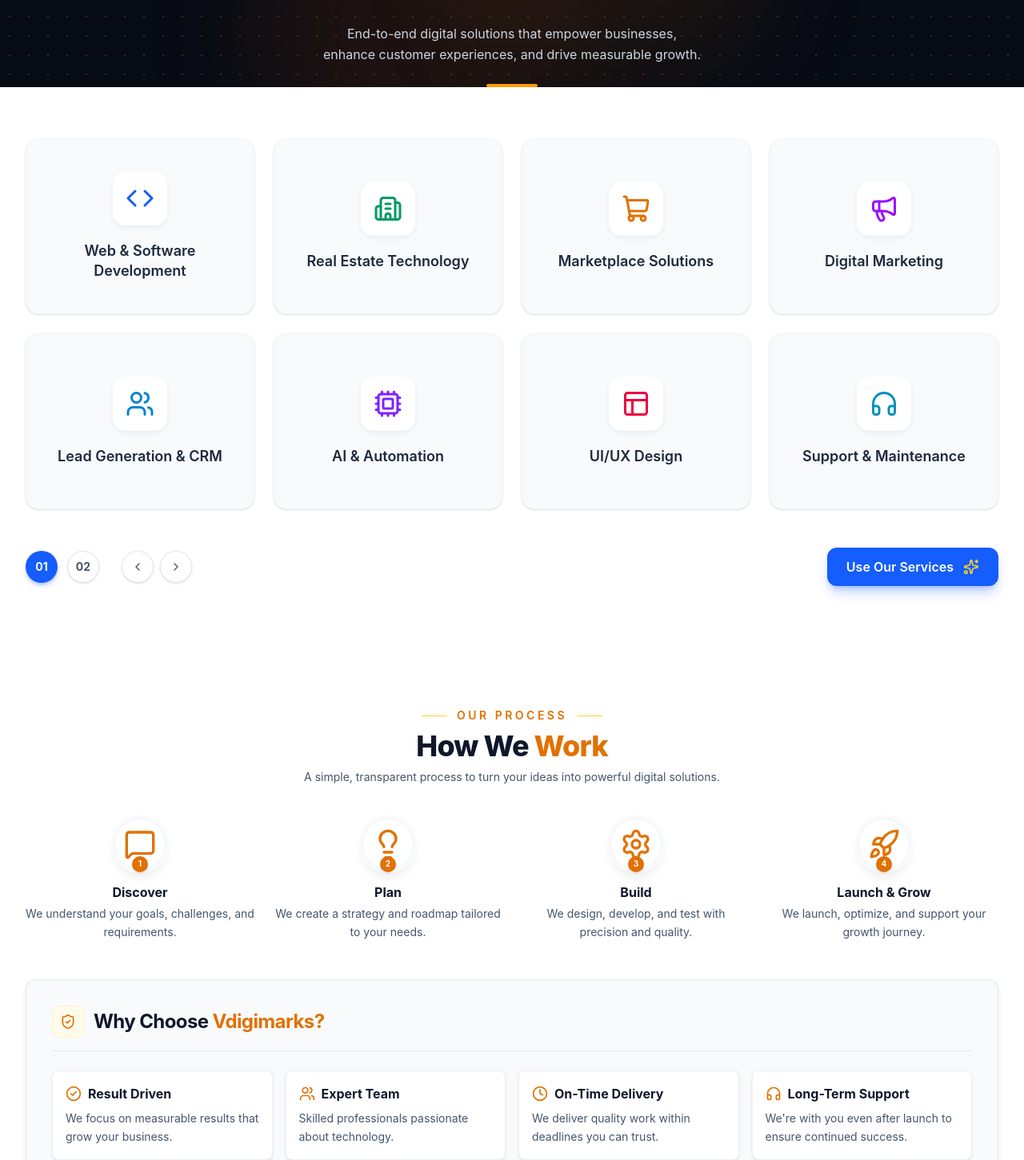
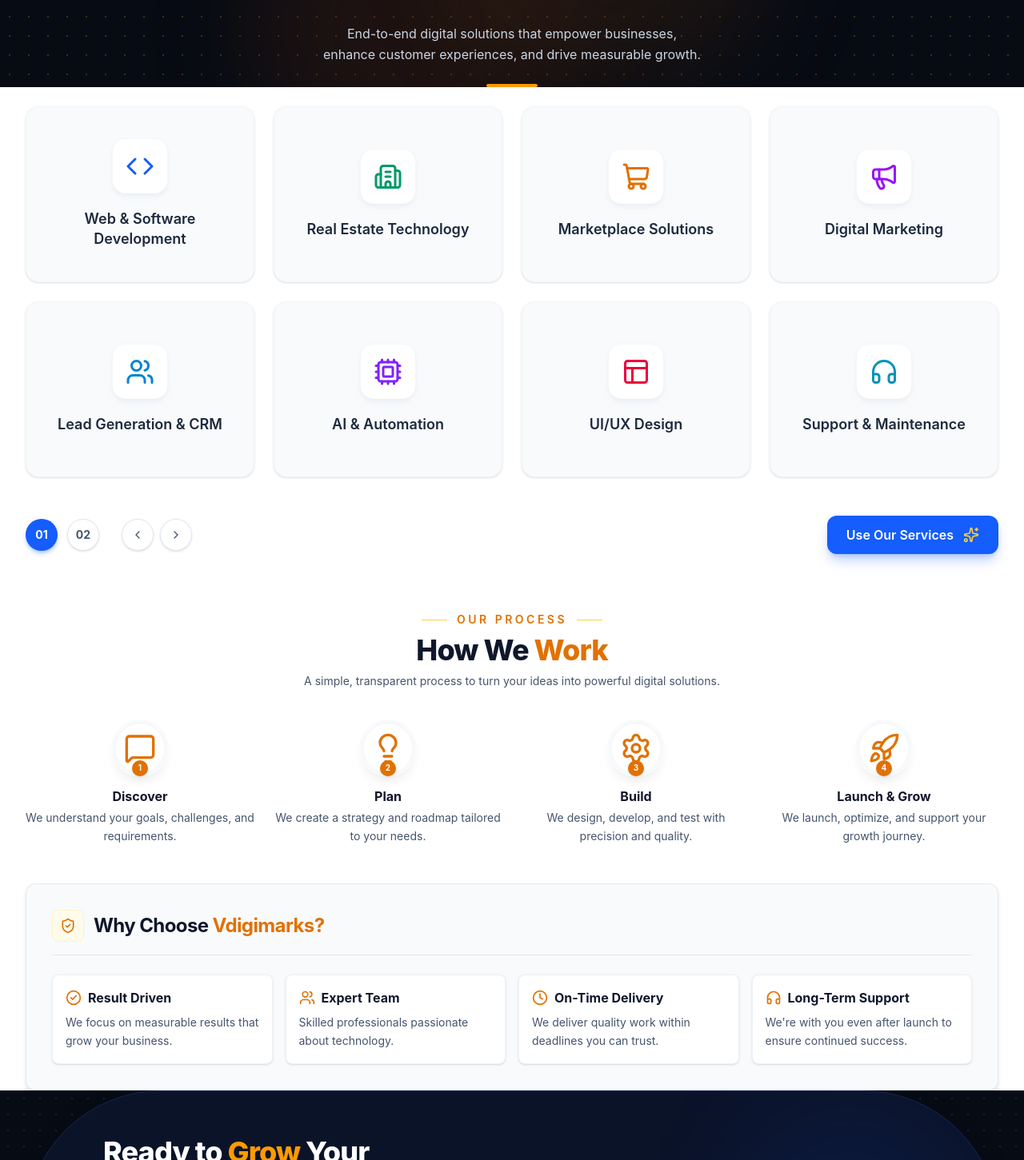
Before and after one commit to Shivam7570/VDM, a React (Vite) app in the folder client/: page /service in a window 1280 px wide. Shown: the part 159-1610 px from the top of the page at 80% size. Built offline with nearby package versions, Linux system fonts and the light colour scheme.

Commit message:
Updated project

```diff
--- a/client/src/Component/Service2/Service2S2.jsx
+++ b/client/src/Component/Service2/Service2S2.jsx
@@ -91,7 +91,7 @@ export default function Service2S2() {
     };
 
     return (
-        <div className="w-full bg-white pt-16 pb-20 px-4 sm:px-6 lg:px-8 font-sans relative">
+        <div className="w-full bg-white  p-6 px-4 sm:px-6 lg:px-8 font-sans relative">
             <div className="max-w-7xl mx-auto">
 
                 {/* Services Cards Grid */}
--- a/client/src/Component/Service2/Service2S3.jsx
+++ b/client/src/Component/Service2/Service2S3.jsx
@@ -63,7 +63,7 @@ const featuresData = [
 
 export default function Service2S3() {
     return (
-        <div className="w-full bg-white text-slate-900 py-6 px-0 sm:px-6 lg:px-8 font-sans">
+        <div className="w-full bg-white text-slate-900 pt-0 px-0 sm:px-6 lg:px-8 font-sans">
             <div className="max-w-7xl mx-auto">
 
                 {/* Top Header: How We Work */}
```
